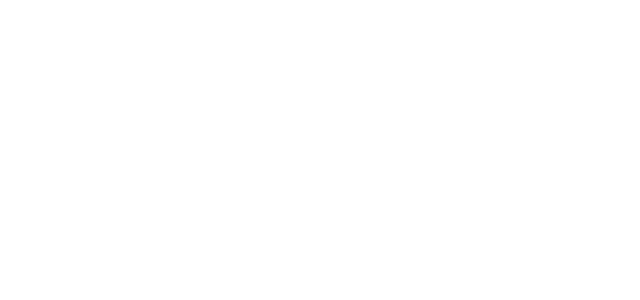
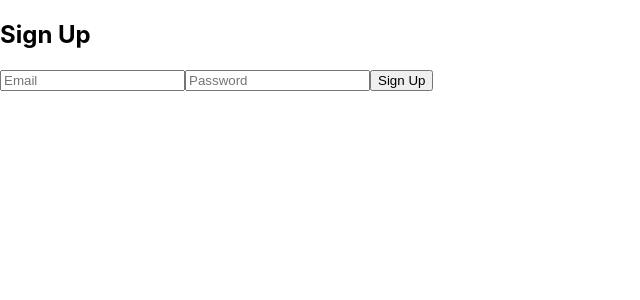
Before and after one commit to hymanho/Centsify, a React (Create React App) app: page / in a window 1280 px wide. Before the commit this address had no page. Shown: the top 300 px of the page, without its empty margins (0-640 px from the left). Built offline with nearby package versions, Linux system fonts and the light colour scheme.

Commit message:
Reconfigured App.js to make the first screen show the signup page

```diff
--- a/src/App.js
+++ b/src/App.js
@@ -1,4 +1,3 @@
-// src/App.js
 import React from 'react';
 import { BrowserRouter as Router, Route, Routes } from 'react-router-dom';
 import SignUp from './components/SignUp';
@@ -12,6 +11,7 @@
         <Route path="/signup" element={<SignUp />} />
         <Route path="/login" element={<Login />} />
         <Route path="/account" element={<Account />} />
+        <Route path="/" element={<SignUp />} /> {/* Default route */}
       </Routes>
     </Router>
   );
```
